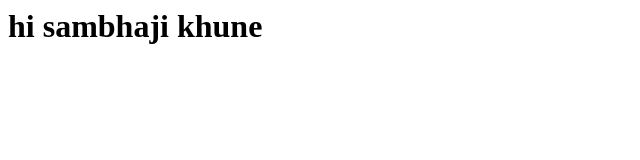
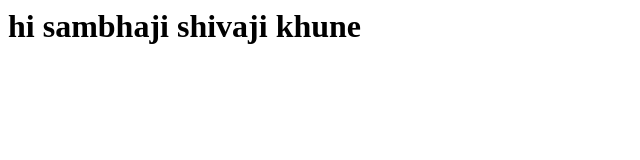
Before and after one commit to samkhune/docker, a plain HTML site: page index.html in a window 1280 px wide. Shown: the whole page, without its empty margins (0-640 px from the left). Drawn offline with Linux system fonts and the light colour scheme.

Commit message:
Update index.html

```diff
--- a/index.html
+++ b/index.html
@@ -1 +1 @@
-<html><h1>hi sambhaji khune</h1></html>
+<html><h1>hi sambhaji shivaji khune</h1></html>
```
